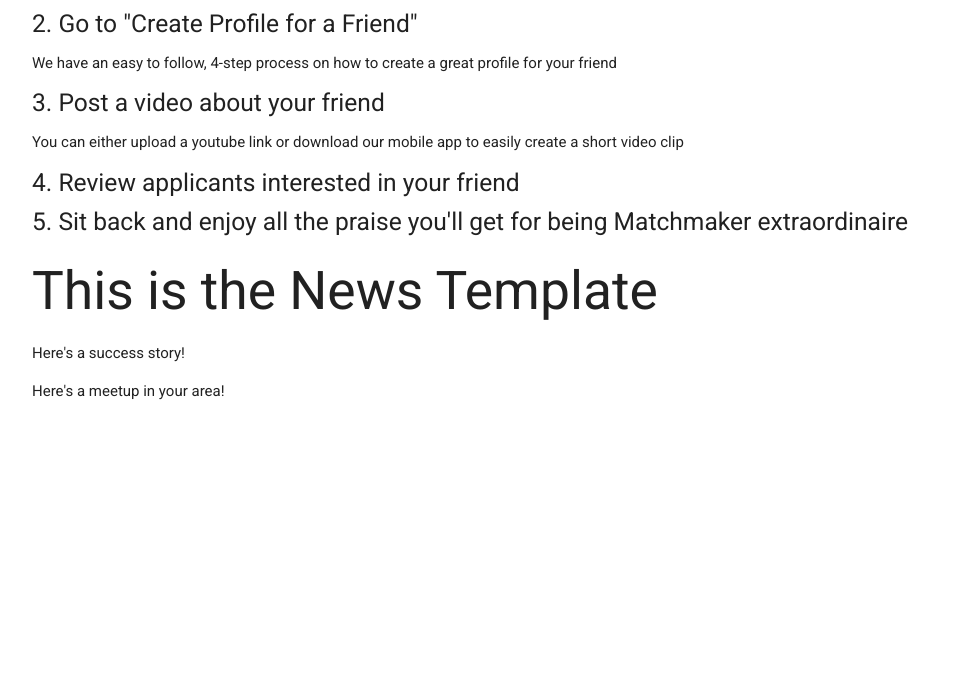
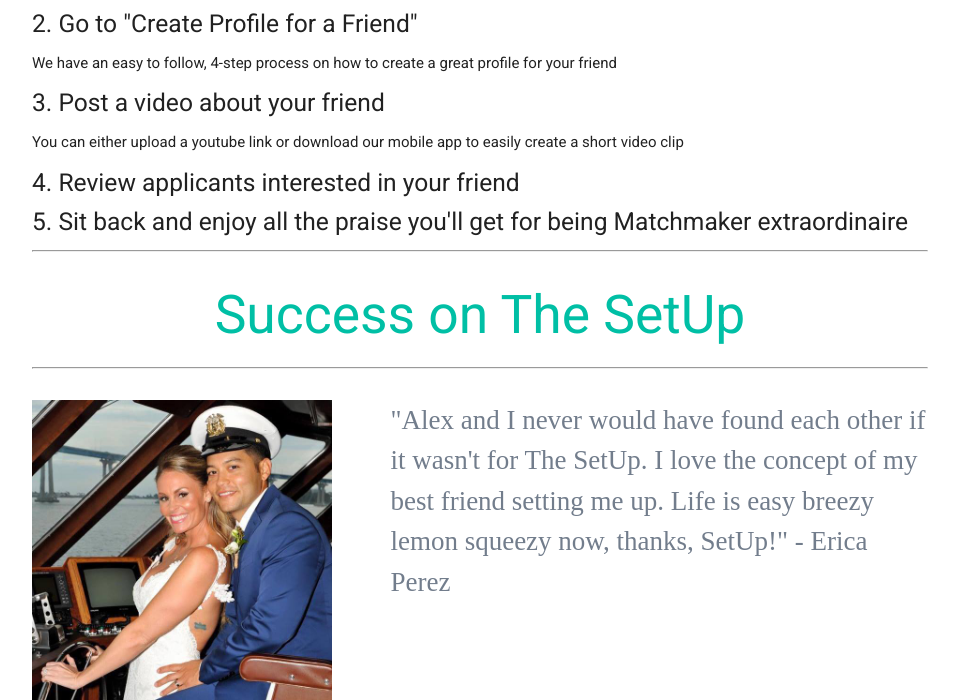
Before and after one commit to thesetup/theSetup-FE, a website: page app/index.html in a window 1280 px wide. Shown: the part 842-1542 px from the top of the page, without its empty margins (160-1117 px from the left). Before the commit the page ends 1259 px from the top, so only its background shows below. Drawn offline with Linux system fonts and the light colour scheme; a web font is replaced by a local one.

Commit message:
news template

```diff
--- a/app/index.html
+++ b/app/index.html
@@ -6,6 +6,7 @@
   <link rel="stylesheet" href="css/vendor/normalize.css">
   <link rel="stylesheet" href="css/vendor/materialize.css">
   <link href="http://fonts.googleapis.com/css?family=Roboto" rel="stylesheet" type="text/css">
+  <link href="http://fonts.googleapis.com/css?family=Italiana" rel="stylesheet" type="text/css">
   <link rel="stylesheet" href="css/main.css">
 </head>
 <body ng-app="app">
@@ -19,7 +20,9 @@
 </div>
 
   <div class="container" ui-view>
+
   </div>
+
 
   <!-- VENDOR -->
   <script src="js/vendor/jquery.js"></script>
--- a/app/js/templates/news.tpl.html
+++ b/app/js/templates/news.tpl.html
@@ -1,3 +1,11 @@
-<h2>This is the News Template</h2>
-<p>Here's a success story!</p>
-<p>Here's a meetup in your area!</p>
+<hr>
+<div class="newsDiv">
+<div class="successText">
+<h2 class="brand-logo center">Success on The SetUp</h2>
+<hr>
+<p>Meet Alex and Erica, this month's "Success Story"! Erica's best friend, Jamie, created a profile for her on The SetUp. Jamie took her matchmaking duties very seriously, reviewing all "applicants" with great detail. When an application came in from Alex, Jamie and Erica knew right away that Alex was her type. His application video was sarcastic and sweet and had the girls laughing. Soon after, they went on their first date and recently tied the knot on a yacht in the San Diego harbor.</p>
+</div>
+<img class="successPic" src="images/success_story_pic.jpg" height="300" width="auto">
+
+<div class="successQuote">"Alex and I never would have found each other if it wasn't for The SetUp. I love the concept of my best friend setting me up. Life is easy breezy lemon squeezy now, thanks, SetUp!" - Erica Perez</div>
+</div>
--- a/app/sass/main.scss
+++ b/app/sass/main.scss
@@ -1,7 +1,19 @@
 @import 'bourbon/bourbon';
 @import 'neat/neat';
 
+//////////colors//////////////
 $indigo: #536dfe;
+$gray: #727D8C;
+$darkGray: #272822;
+$lightGray: #e0e0e0;
+$teal: #00bfa5;
+
+
+//////////fonts////////////
+$italic: 'Italiana', serif;
+$roboto: 'Roboto', sans-serif;
+
+
 
 .nav-wrapper {
   background-color: $indigo;
@@ -10,3 +22,53 @@
     font-size: 3.5em;
   }
 }
+
+//////////////////////////////////////////////////////
+/////// News Template //////////////
+//////////////////////////////////////////////////////
+
+.successText {
+  height: 110px;
+  position: relative;
+  transition: height 0.5s;
+  -webkit-transition: height 0.5s;
+  overflow: hidden;
+
+    h2 {
+      font-family: $roboto;
+      color: $teal;
+    }
+
+    p {
+      padding-left: 50px;
+      padding-right: 50px;
+      padding-top: 15px;
+      padding-bottom: 15px;
+      background-color: $lightGray;
+      color: $gray;
+      border-radius: 5px;
+
+    }
+}
+
+.successText:hover {
+  height: 250px;
+}
+
+.successPic {
+  float: left;
+  margin-top: 30px;
+}
+
+.successQuote {
+  float: right;
+  width: 60%;
+  color: $gray;
+  font-family: $italic;
+  font-size: 1.8em;
+  margin-top: 30px;
+}
+
+/////////////////////////////////////////////////////
+////////// Footer /////////////////
+//////////////////////////////////////////////////////
```
Also changed, not shown: app/css/main.css, app/images/success_story_pic.jpg (added).
